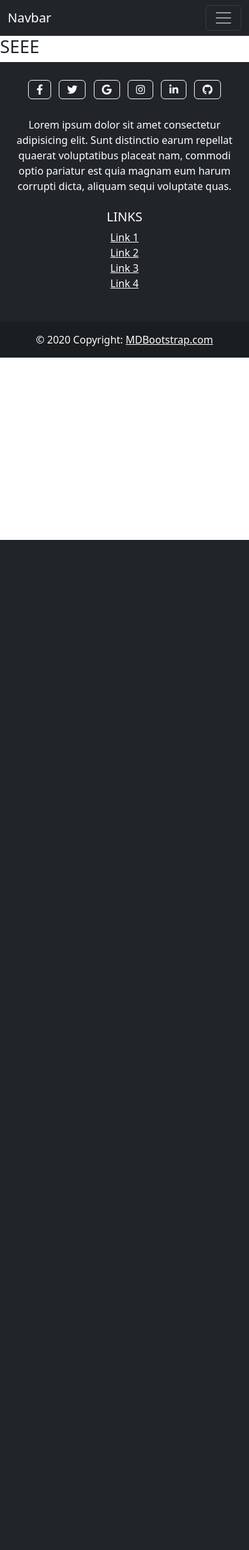
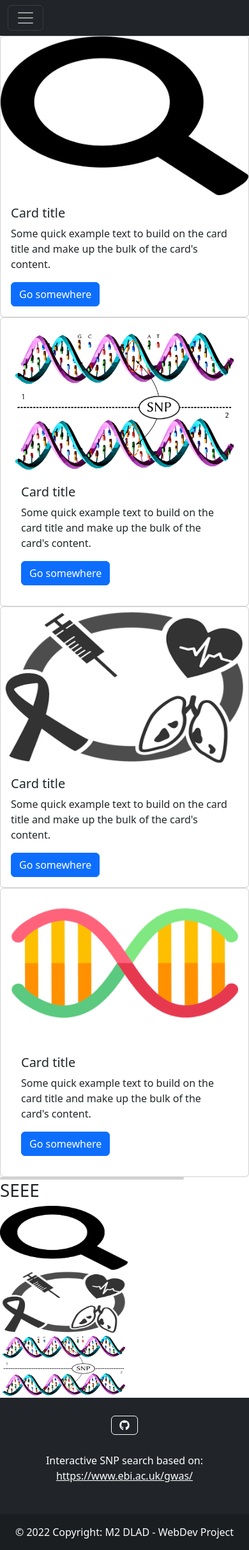
Before and after one commit to GeorgeAlehandro/snpProject, a Django app: page / in a window 390 px wide. Shown: the whole page at 64% size. Before the commit the page ends 844 px from the top, so only its background shows below. Run offline with Django 4.2, Linux system fonts and the light colour scheme; some libraries are stand-ins or nearby versions.

Commit message:
added images

```diff
--- a/snpProject/snpProjectDB/templates/base.html
+++ b/snpProject/snpProjectDB/templates/base.html
@@ -23,33 +23,8 @@
   <div class="container p-4">
     <!-- Section: Social media -->
     <section class="mb-4">
-      <!-- Facebook -->
-      <a class="btn btn-outline-light btn-floating m-1" href="#!" role="button"
-        ><i class="fab fa-facebook-f"></i
-      ></a>
-
-      <!-- Twitter -->
-      <a class="btn btn-outline-light btn-floating m-1" href="#!" role="button"
-        ><i class="fab fa-twitter"></i
-      ></a>
-
-      <!-- Google -->
-      <a class="btn btn-outline-light btn-floating m-1" href="#!" role="button"
-        ><i class="fab fa-google"></i
-      ></a>
-
-      <!-- Instagram -->
-      <a class="btn btn-outline-light btn-floating m-1" href="#!" role="button"
-        ><i class="fab fa-instagram"></i
-      ></a>
-
-      <!-- Linkedin -->
-      <a class="btn btn-outline-light btn-floating m-1" href="#!" role="button"
-        ><i class="fab fa-linkedin-in"></i
-      ></a>
-
       <!-- Github -->
-      <a class="btn btn-outline-light btn-floating m-1" href="#!" role="button"
+      <a class="btn btn-outline-light btn-floating m-1" href="https://github.com/GeorgeAlehandro" role="button"
         ><i class="fab fa-github"></i
       ></a>
     </section>
@@ -57,48 +32,16 @@
     <!-- Section: Text -->
     <section class="mb-4">
       <p>
-        Lorem ipsum dolor sit amet consectetur adipisicing elit. Sunt distinctio earum
-        repellat quaerat voluptatibus placeat nam, commodi optio pariatur est quia magnam
-        eum harum corrupti dicta, aliquam sequi voluptate quas.
+        Interactive SNP search based on: <a href="https://www.ebi.ac.uk/gwas/" class="text-white">https://www.ebi.ac.uk/gwas/</a>
       </p>
     </section>
-    <!-- Section: Text -->
-
-    <!-- Section: Links -->
-    <section class="">
-      <!--Grid row-->
-      <div class="row" justify-content = "center" margin = "0 auto">
-        <!--Grid column-->
-        <div class="col-lg-3 col-md-6 mb-4 mb-md-0" justify-content = "center">
-          <h5 class="text-uppercase">Links</h5>
-
-          <ul class="list-unstyled mb-0">
-            <li>
-              <a href="#!" class="text-white">Link 1</a>
-            </li>
-            <li>
-              <a href="#!" class="text-white">Link 2</a>
-            </li>
-            <li>
-              <a href="#!" class="text-white">Link 3</a>
-            </li>
-            <li>
-              <a href="#!" class="text-white">Link 4</a>
-            </li>
-          </ul>
-        </div>
-        <!--Grid column-->
-      </div>
-      <!--Grid row-->
-    </section>
-    <!-- Section: Links -->
   </div>
   <!-- Grid container -->
 
   <!-- Copyright -->
   <div class="text-center p-3" style="background-color: rgba(0, 0, 0, 0.2);">
-    © 2020 Copyright:
-    <a class="text-white" href="https://mdbootstrap.com/">MDBootstrap.com</a>
+    © 2022 Copyright:
+    M2 DLAD - WebDev Project
   </div>
   <!-- Copyright -->
 </footer>
--- a/snpProject/snpProjectDB/templates/homepage.html
+++ b/snpProject/snpProjectDB/templates/homepage.html
@@ -5,12 +5,90 @@
 Seesd
 </title>
     {% block content %}
+{% load static %}
 
 <body>
+<div class="row">
+  <div class="col-sm-6">
+    <div class="card">
+        <img class="card-img-top" src="{% static 'homeimages/search.png' %}" alt="Card image cap">
+  <div class="card-body">
+    <h5 class="card-title">Card title</h5>
+    <p class="card-text">Some quick example text to build on the card title and make up the bulk of the card's content.</p>
+    <a href="{% url 'snpsearch' %}" class="btn btn-primary">Go somewhere</a>
+
+  </div>
+    </div>
+  </div>
+  <div class="col-sm-6">
+    <div class="card">
+      <div class="card-body">
+          <img class="card-img-top" src="{% static 'homeimages/snp.png' %}" alt="Card image cap">
+  <div class="card-body">
+    <h5 class="card-title">Card title</h5>
+    <p class="card-text">Some quick example text to build on the card title and make up the bulk of the card's content.</p>
+    <a href="{% url 'snpsearch' %}" class="btn btn-primary">Go somewhere</a>
+  </div>
+      </div>
+    </div>
+  </div>
+</div>
+
+<!-- row 2 -->
+<div class="row">
+  <div class="col-sm-6">
+    <div class="card">
+        <img class="card-img-top" src="{% static 'homeimages/diseases.png' %}" alt="Card image cap">
+  <div class="card-body">
+    <h5 class="card-title">Card title</h5>
+    <p class="card-text">Some quick example text to build on the card title and make up the bulk of the card's content.</p>
+    <a href="{% url 'snpsearch' %}" class="btn btn-primary">Go somewhere</a>
+
+  </div>
+    </div>
+  </div>
+  <div class="col-sm-6">
+    <div class="card">
+      <div class="card-body">
+          <img class="card-img-top" src="{% static 'homeimages/genes.png' %}" alt="Card image cap">
+  <div class="card-body">
+    <h5 class="card-title">Card title</h5>
+    <p class="card-text">Some quick example text to build on the card title and make up the bulk of the card's content.</p>
+    <a href="{% url 'snpsearch' %}" class="btn btn-primary">Go somewhere</a>
+  </div>
+      </div>
+    </div>
+  </div>
+</div>
+<div>
+    <div class="card" style="width: 18rem;">
+
+    </div>
+
+
+                <div class="card" style="width: 18rem;">
+
+            </div>
+</div>
 <h1>
     SEEE
+</h1>
+    <div>
+ <a href="{% url 'snpsearch' %}" target="_blank">
+  <img src="{% static 'homeimages/search.png' %}" width="200" height="100" class="rounded float-left" alt="Responsive image">
+ </a>
 
-</h1>
+ <a href="{% url 'snpsearch' %}" target="_blank">
+  <img src="{% static 'homeimages/diseases.png' %}" class="rounded float-right" width="200" height="100">
+ </a>
+        </div>
+        <div>
+
+ <a href="{% url 'snpsearch' %}" target="_blank">
+  <img src="{% static 'homeimages/snp.png' %}" width="200" height="100">
+ </a>
+        </div>
+
 
 </body>
 {% endblock %}
--- a/snpProject/snpProjectDB/templates/navbar.html
+++ b/snpProject/snpProjectDB/templates/navbar.html
@@ -1,6 +1,5 @@
 <nav class="navbar navbar-expand-lg navbar-dark bg-dark">
   <div class="container-fluid">
-    <a class="navbar-brand" href="#">Navbar</a>
     <button class="navbar-toggler" type="button" data-bs-toggle="collapse" data-bs-target="#navbarSupportedContent" aria-controls="navbarSupportedContent" aria-expanded="false" aria-label="Toggle navigation">
       <span class="navbar-toggler-icon"></span>
     </button>
@@ -30,10 +29,6 @@
           <a class="nav-link disabled">Disabled</a>
         </li>
       </ul>
-      <form class="d-flex" role="search">
-        <input class="form-control me-2" type="search" placeholder="Search" aria-label="Search">
-        <button class="btn btn-outline-success" type="submit">Search</button>
-      </form>
     </div>
   </div>
 </nav>
```
Also changed, not shown: snpProject/snpProjectDB/static/homeimages/diseases.png (added), snpProject/snpProjectDB/static/homeimages/genes.png (added), snpProject/snpProjectDB/static/homeimages/search.png (added), snpProject/snpProjectDB/static/homeimages/snp.png (added).
